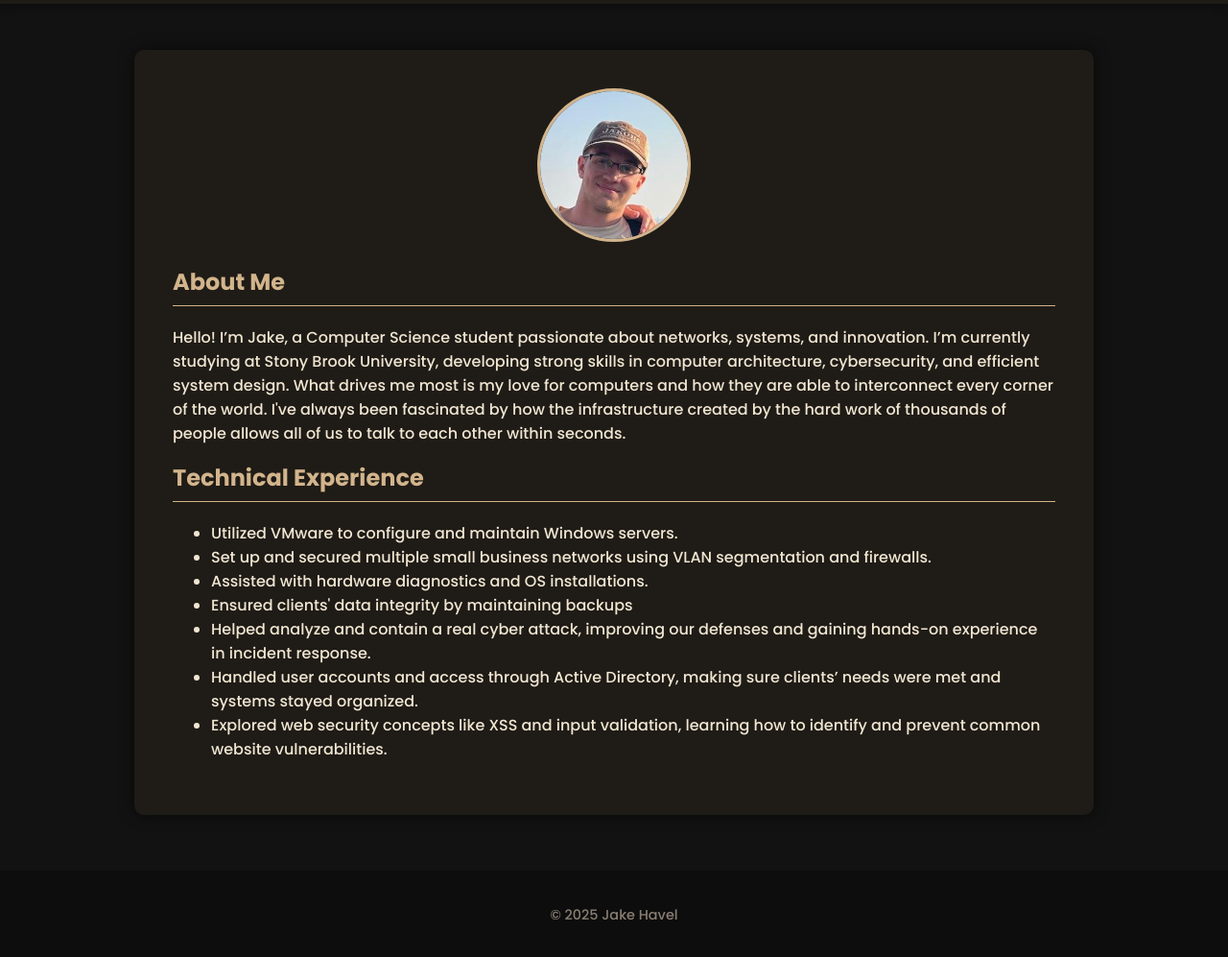
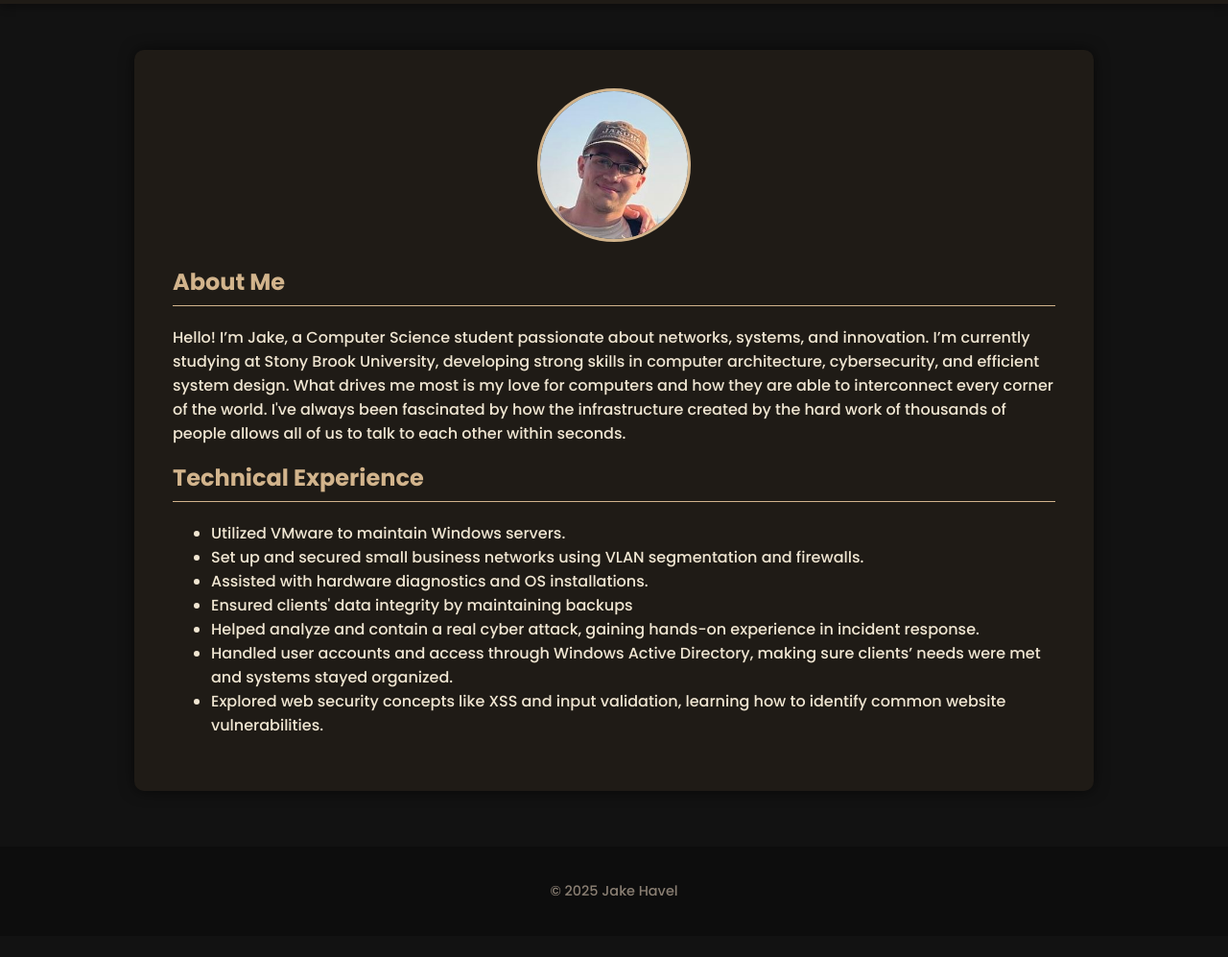
Before and after one commit to JakeHavel/JakeHavel.github.io, a plain HTML site: page index.html in a window 1280 px wide. Shown: the part 87-1084 px from the top of the page at 96% size. After the commit the page ends 1062 px from the top, so only its background shows below. Drawn offline with Linux system fonts and the light colour scheme.

Commit message:
final push, updated experience

```diff
--- a/index.html
+++ b/index.html
@@ -26,13 +26,13 @@
 
     <h2>Technical Experience</h2>
       <ul>
-        <li>Utilized VMware to configure and maintain Windows servers.</li>
-        <li>Set up and secured multiple small business networks using VLAN segmentation and firewalls.</li>
+        <li>Utilized VMware to maintain Windows servers.</li>
+        <li>Set up and secured small business networks using VLAN segmentation and firewalls.</li>
         <li>Assisted with hardware diagnostics and OS installations.</li>
         <li>Ensured clients' data integrity by maintaining backups</li>
-        <li>Helped analyze and contain a real cyber attack, improving our defenses and gaining hands-on experience in incident response.</li>
-        <li>Handled user accounts and access through Active Directory, making sure clients’ needs were met and systems stayed organized.</li>
-        <li>Explored web security concepts like XSS and input validation, learning how to identify and prevent common website vulnerabilities.</li>
+        <li>Helped analyze and contain a real cyber attack, gaining hands-on experience in incident response.</li>
+        <li>Handled user accounts and access through Windows Active Directory, making sure clients’ needs were met and systems stayed organized.</li>
+        <li>Explored web security concepts like XSS and input validation, learning how to identify common website vulnerabilities.</li>
       </ul>
 
   </main>
```
